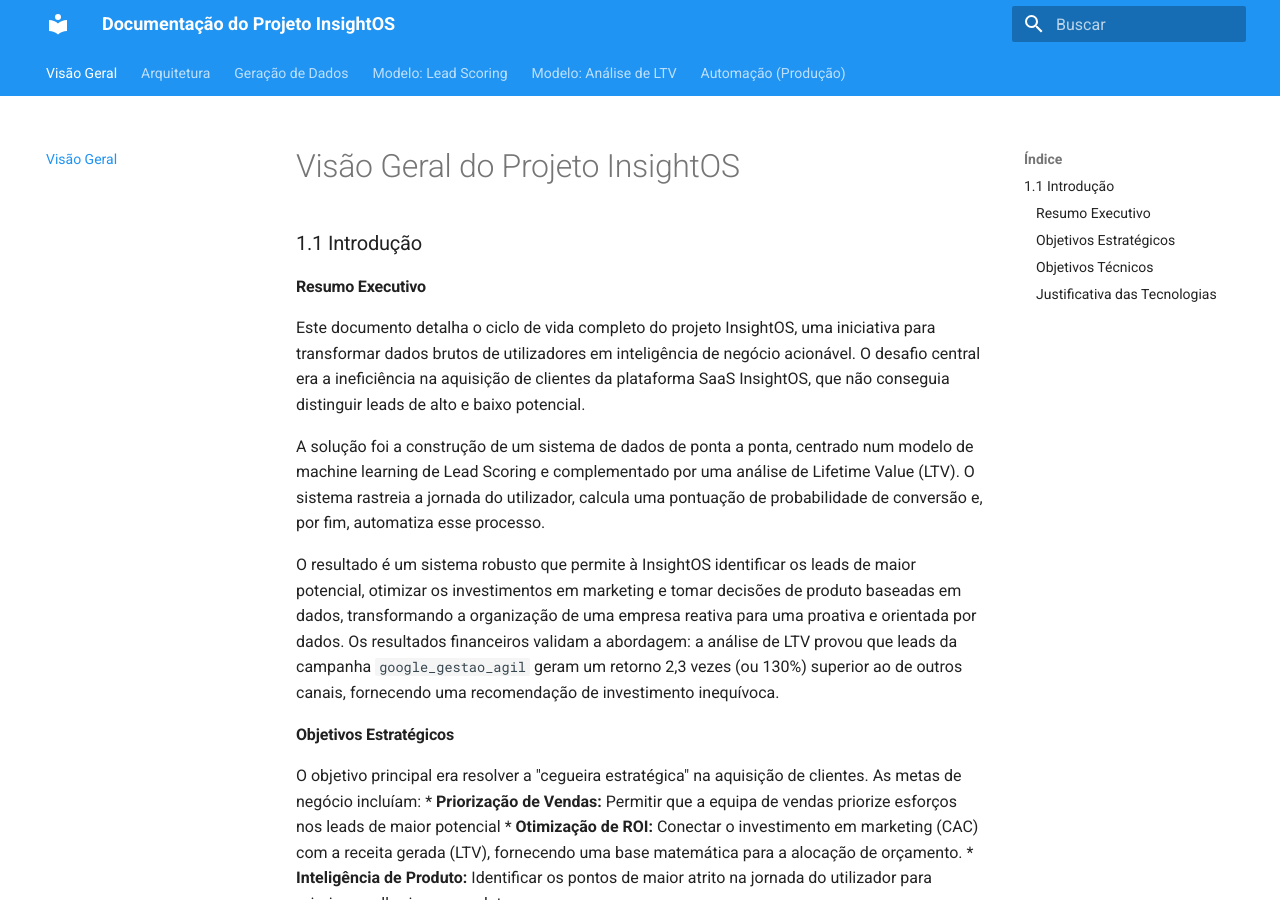
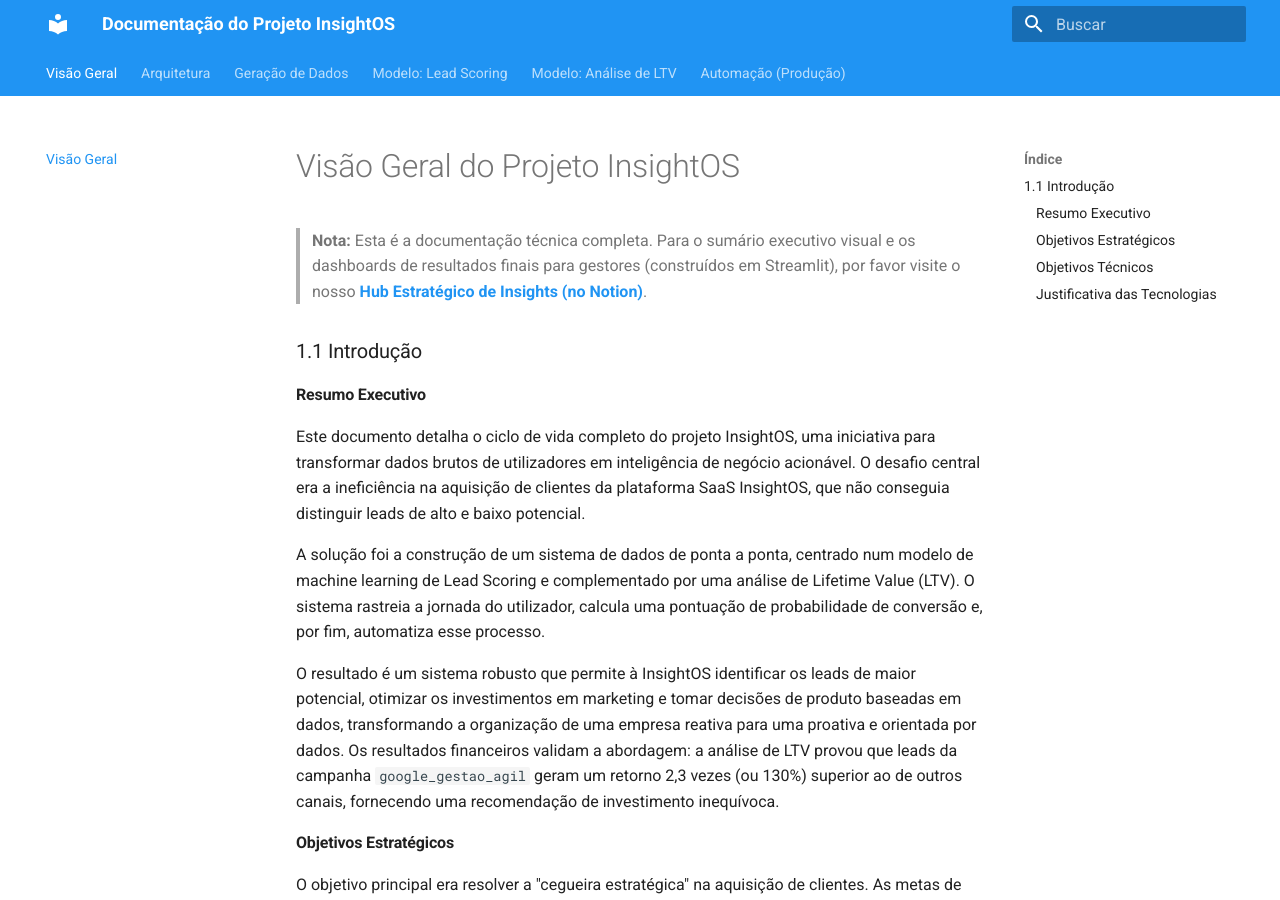
Before and after one commit to JessicaRocha-dados/insights-data-system, an MkDocs documentation site: the page built from docs/index.md, in a window 1280 px wide and 900 px high. Built offline with MkDocs 1.6.1 and Material for MkDocs 9.7.7, drawn with Linux system fonts in a browser that asks for light colours.

Commit message:
docs: adiciona link do index para o hub estratégico (notion)

```diff
--- a/docs/index.md
+++ b/docs/index.md
@@ -1,4 +1,6 @@
 # Visão Geral do Projeto InsightOS
+
+> **Nota:** Esta é a documentação técnica completa. Para o sumário executivo visual e os dashboards de resultados finais para gestores (construídos em Streamlit), por favor visite o nosso **[Hub Estratégico de Insights (no Notion)](https://www.notion.so/Projeto-InsightOS-Hub-Estrat-gico-de-Resultados-2713b90412c580bea009e48c7d2a8483?source=copy_link)**.
 
 ### 1.1 Introdução
 
```
